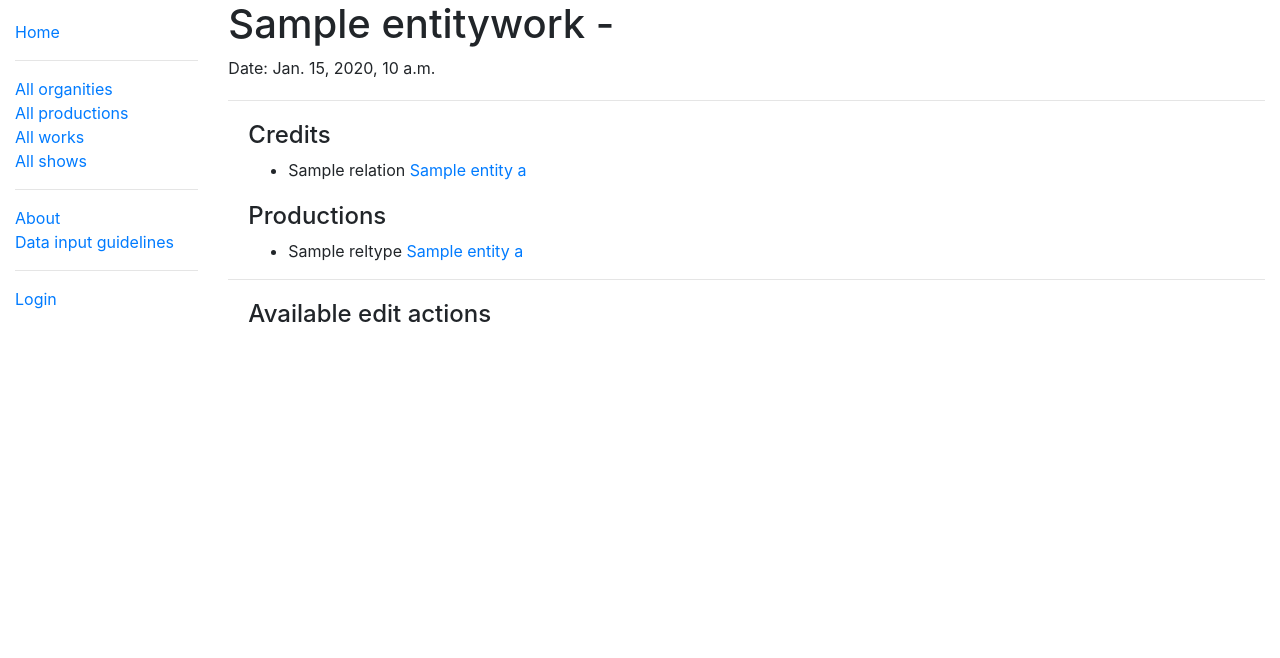
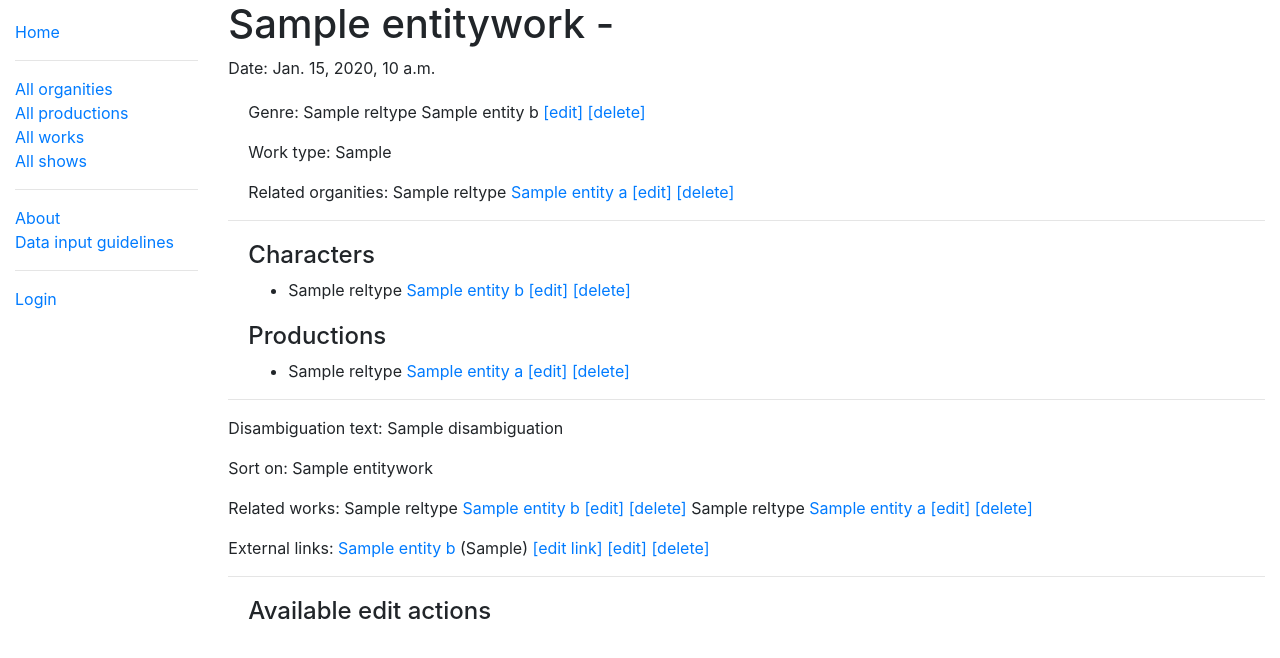
Before and after one commit to ruettet/StageBrainz, a Django app: template catalog/templates/catalog/entitywork_detail.html in a window 1280 px wide. Shown: the top 658 px of the page. Run offline with Django 3.2, Linux system fonts and the light colour scheme; the template is opened without the code that fills it: most values are stand-ins (such as "Sample title", 1, 10 or a date in 2020); some libraries are stand-ins or nearby versions.

Commit message:
making progress on the work detail page

```diff
--- a/catalog/templates/catalog/entityproduction_detail.html
+++ b/catalog/templates/catalog/entityproduction_detail.html
@@ -88,6 +88,12 @@
                 <a href="{% url 'production_production_update' relation.pk %}">[edit]</a>
                 <a href="{% url 'production_production_delete' relation.pk %}">[delete]</a>
             {% endfor %}
+            {% for relation in entityproduction.productionb.all %}
+                {{relation.relation_type.all|join:", "}}
+                <a href="{% url 'productions-detail' relation.entity_b.pk %}">{{relation.entity_a.name}}</a>
+                <a href="{% url 'production_production_update' relation.pk %}">[edit]</a>
+                <a href="{% url 'production_production_delete' relation.pk %}">[delete]</a>
+            {% endfor %}
         </p>
         <p>
             Special characters:
--- a/catalog/templates/catalog/entitywork_detail.html
+++ b/catalog/templates/catalog/entitywork_detail.html
@@ -12,24 +12,43 @@
     <p>Date: {{ entitywork.start_date }}</p>
 
     <div style="margin-left:20px;margin-top:20px">
-        <p></p>
+        <p>Genre:
+        {% for relation in entitywork.relationworkgenre_set.all %}
+                {{relation.relation_type.all|join:", "}}
+                {{relation.entity_b.name}}
+                <a href="{% url 'work_genre_update' relation.pk %}">[edit]</a>
+                <a href="{% url 'work_genre_delete' relation.pk %}">[delete]</a>
+            {% endfor %}
+        </p>
+
+        <p>Work type: {{ entitywork.entity_type.all|join:", " }}</p>
+
+        <p>Related organities:
+            {% for relation in entitywork.relationorganitywork_set.all %}
+                {% for reltype in relation.relation_type.all %}{{ reltype.inverted_name }} {% endfor %}
+                <a href="{% url 'organities-detail' relation.entity_a.pk %}">{{relation.entity_a.name}}</a>
+                <a href="{% url 'work_organity_update' relation.pk %}">[edit]</a>
+                <a href="{% url 'work_organity_delete' relation.pk %}">[delete]</a>
+            {% endfor %}
+        </p>
     </div>
 
     <hr>
 
     <!-- display credits -->
     <div style="margin-left:20px;margin-top:20px">
-        <h4>Credits</h4>
+        <h4>Characters</h4>
             <ul>
-                {% for relation in entitywork.relationorganitywork_set.all %}
+                {% for relation in entitywork.relationworkcharacter_set.all %}
                     <li>
-                        {{relation.display_relation_name}}
-                        <a href="{% url 'organities-detail' relation.entity_a.pk %}">
-                            {{relation.entity_a.name}}
-                        </a>
+                        {% for reltype in relation.relation_type.all %}{{ reltype.name }}{% endfor %}
+                        <a href="{% url 'characters-detail' relation.entity_a.pk %}">{{relation.entity_b.name}}</a>
+                        <a href="{% url 'work_character_update' relation.pk %}">[edit]</a>
+                        <a href="{% url 'work_character_delete' relation.pk %}">[delete]</a>
                     </li>
                 {% endfor %}
             </ul>
+
     </div>
 
     <!-- display productions -->
@@ -39,13 +58,47 @@
                 {% for relation in entitywork.relationproductionwork_set.all %}
                     <li>
                         {% for reltype in relation.relation_type.all %}{{ reltype.inverted_name }}{% endfor %}
-                        <a href="{% url 'productions-detail' relation.entity_a.pk %}">
-                            {{relation.entity_a.name}}
-                        </a>
+                        <a href="{% url 'productions-detail' relation.entity_a.pk %}">{{relation.entity_a.name}}</a>
+                        <a href="{% url 'production_work_update' relation.pk %}">[edit]</a>
+                        <a href="{% url 'production_work_delete' relation.pk %}">[delete]</a>
                     </li>
                 {% endfor %}
             </ul>
     </div>
+
+    <hr>
+    <div>
+        <p>Disambiguation text: {{entitywork.disambiguation}}</p>
+        <p>Sort on: {{entitywork.sort_name}}</p>
+
+        <p>Related works:
+        {% for relation in entitywork.worka.all %}
+            {{relation.relation_type.all|join:", "}}
+            <a href="{% url 'works-detail' relation.entity_b.pk %}">{{relation.entity_b.name}}</a>
+            <a href="{% url 'work_work_update' relation.pk %}">[edit]</a>
+            <a href="{% url 'work_work_delete' relation.pk %}">[delete]</a>
+        {% endfor %}
+        {% for relation in entitywork.workb.all %}
+            {{relation.relation_type.all|join:", "}}
+            <a href="{% url 'workss-detail' relation.entity_a.pk %}">{{relation.entity_a.name}}</a>
+            <a href="{% url 'work_work_update' relation.pk %}">[edit]</a>
+            <a href="{% url 'work_work_delete' relation.pk %}">[delete]</a>
+        {% endfor %}
+    </p>
+
+
+        <p>
+            External links:
+            {% for relation in entitywork.relationworkurl_set.all %}
+                <a href="{{relation.entity_b.name}}">{{relation.entity_b.name}}</a>
+                ({{relation.entity_b.entity_type.all|join:", "}})
+                <a href="{% url 'url_update' relation.entity_b.pk %}">[edit link]</a>
+                <a href="{% url 'work_url_update' relation.pk %}">[edit]</a>
+                <a href="{% url 'work_url_delete' relation.pk %}">[delete]</a>
+            {% endfor %}
+        </p>
+    </div>
+
 
     <hr>
     <div style="margin-left:20px;margin-top:20px">
```
Also changed, not shown: catalog/templates/catalog/entityorganity_detail.html (+19 -17 lines), catalog/views.py (+3 -4 lines).
